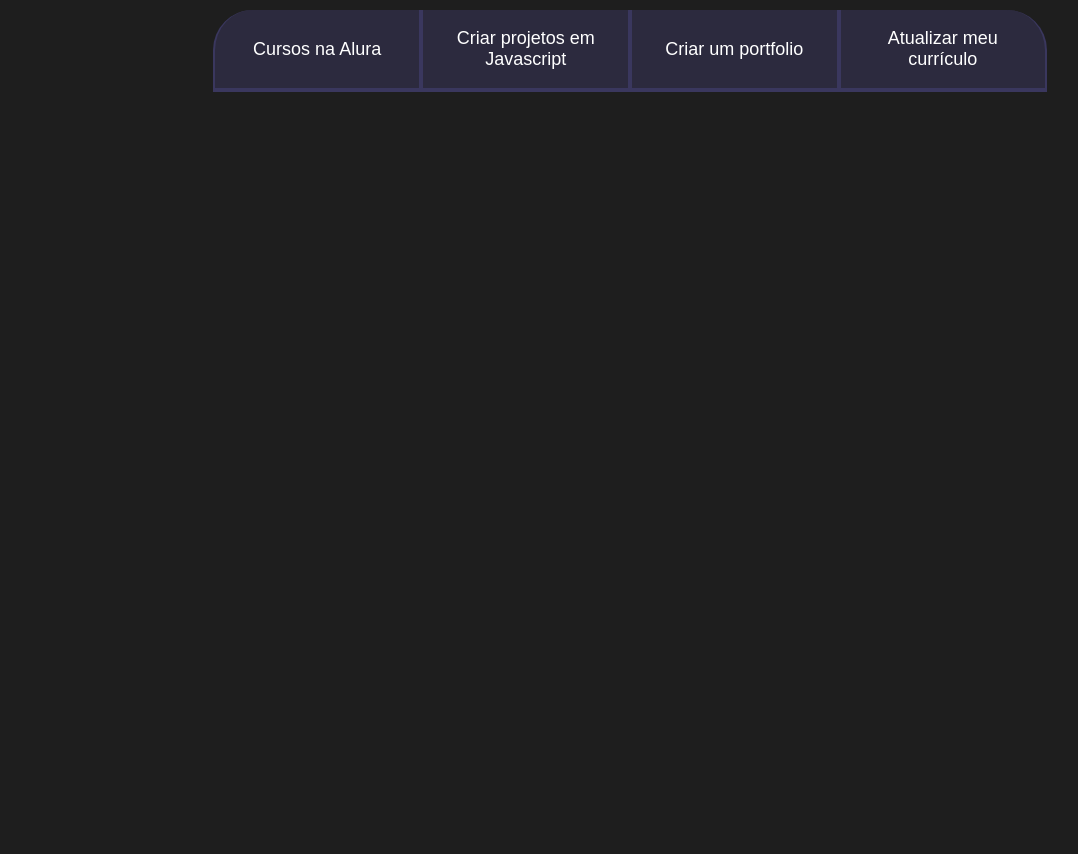
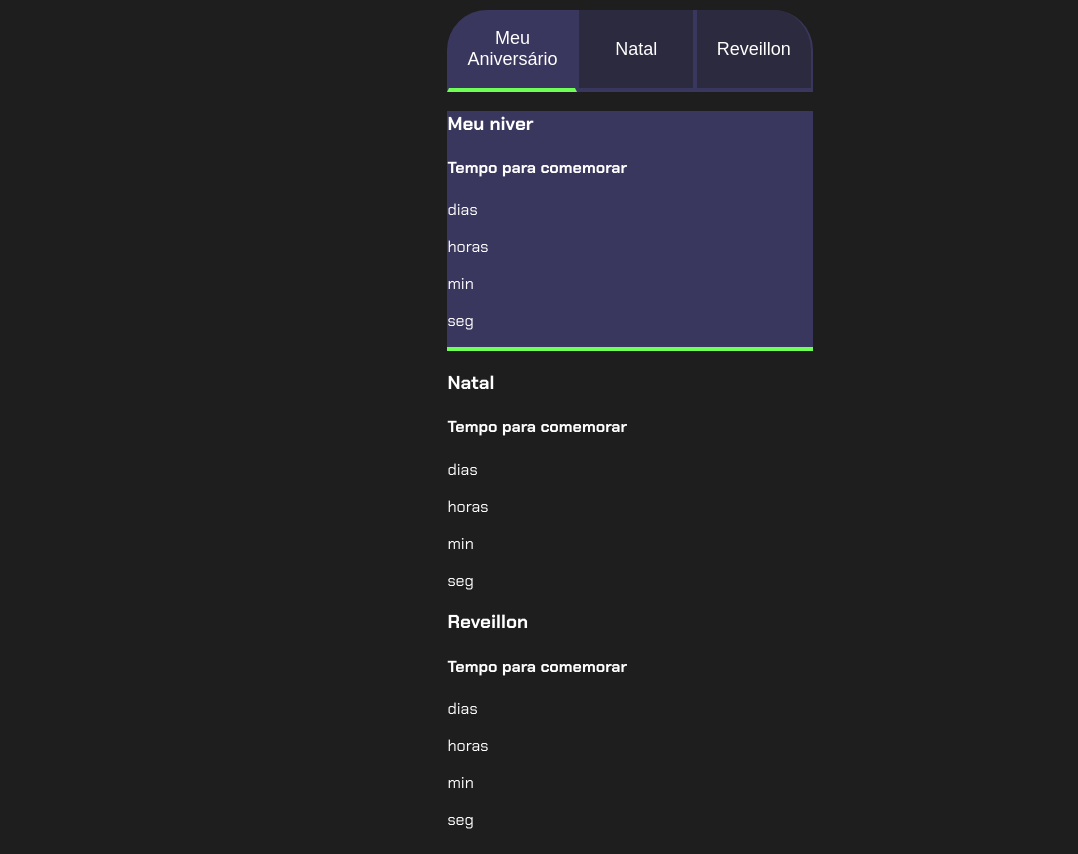
Before and after one commit to enzocaetan06/Alura-2026-Enzo-Caetano, a plain HTML site: page index.html in a window 1280 px wide. Shown: the part 93-947 px from the top of the page, without its empty margins (10-1088 px from the left). Before the commit the page ends 800 px from the top, so only its background shows below. Drawn offline with Linux system fonts and the light colour scheme.

Commit message:
finalizado

```diff
--- a/index.html
+++ b/index.html
@@ -1,22 +1,97 @@
 <!DOCTYPE html>
 <html lang="pt-br">
+
 <head>
-    <meta charset="UTF-8" />
-    <meta name="viewport" content="width=device-width, initial-scale=1.0" />
+    <meta charset="UTF-8">
+    <meta name="viewport" content="width=device-width, initial-scale=1.0">
     <title>Meus objetivos do ano</title>
-    <link rel="stylesheet" href="style.css" />
+    <link rel="stylesheet" href="style.css">
 </head>
 
 <body>
     <section class="conteudo-principal">
-      <h2 class="titulo-principal">Meus Objetivos do ano<span>_</span></h2>
+        <h2 class="titulo-principal">Datas que irei Comemorar ^-^<span></span></h2>
+        <div class="conteudo">
             <div class="botoes">
-        <button class="botao">Cursos na Alura</button>
-        <button class="botao">Criar projetos em Javascript</button>
-        <button class="botao">Criar um portfolio</button>
-        <button class="botao">Atualizar meu currículo</button>
+                <button class="botao ativo">Meu Aniversário</button>
+
+                <button class="botao">Natal</button>
+                <button class="botao">Reveillon</button>
+            </div>
+            <div class="abas-textos">
+                <div class="aba-conteudo ativo">
+                    <h3 class="aba-conteudo-titulo-principal">Meu niver</h3>
+                    <h4 class="aba-conteudo-titulo-secundario">Tempo para comemorar</h4>
+                    <div class="contador">
+                        <div class="contador-digito">
+                            <p class="contador-digito-numero" id="dias0"></p>
+                            <p class="contador-digito-texto">dias</p>
+                        </div>
+                        <div class="contador-digito">
+                            <p class="contador-digito-numero" id="horas0"></p>
+                            <p class="contador-digito-texto">horas</p>
+                        </div>
+                        <div class="contador-digito">
+                            <p class="contador-digito-numero" id="min0"></p>
+                            <p class="contador-digito-texto">min</p>
+                        </div>
+                        <div class="contador-digito">
+                            <p class="contador-digito-numero" id="seg0"></p>
+                            <p class="contador-digito-texto">seg</p>
+                        </div>
+                    </div>
+                </div>
+                <div class="aba-conteudo">
+
+                </div>
+                <div class="aba-conteudo">
+                    <h3 class="aba-conteudo-titulo-principal">Natal</h3>
+                    <h4 class="aba-conteudo-titulo-secundario">Tempo para comemorar</h4>
+                    <div class="contador">
+                        <div class="contador-digito">
+                            <p class="contador-digito-numero" id="dias2"></p>
+                            <p class="contador-digito-texto">dias</p>
+                        </div>
+                        <div class="contador-digito">
+                            <p class="contador-digito-numero" id="horas2"></p>
+                            <p class="contador-digito-texto">horas</p>
+                        </div>
+                        <div class="contador-digito">
+                            <p class="contador-digito-numero" id="min2"></p>
+                            <p class="contador-digito-texto">min</p>
+                        </div>
+                        <div class="contador-digito">
+                            <p class="contador-digito-numero" id="seg2"></p>
+                            <p class="contador-digito-texto">seg</p>
+                        </div>
+                    </div>
+                </div>
+                <div class="aba-conteudo">
+                    <h3 class="aba-conteudo-titulo-principal">Reveillon</h3>
+                    <h4 class="aba-conteudo-titulo-secundario">Tempo para comemorar</h4>
+                    <div class="contador">
+                        <div class="contador-digito">
+                            <p class="contador-digito-numero" id="dias3"></p>
+                            <p class="contador-digito-texto">dias</p>
+                        </div>
+                        <div class="contador-digito">
+                            <p class="contador-digito-numero" id="horas3"></p>
+                            <p class="contador-digito-texto">horas</p>
+                        </div>
+                        <div class="contador-digito">
+                            <p class="contador-digito-numero" id="min3"></p>
+                            <p class="contador-digito-texto">min</p>
+                        </div>
+                        <div class="contador-digito">
+                            <p class="contador-digito-numero" id="seg3"></p>
+                            <p class="contador-digito-texto">seg</p>
+                        </div>
+                    </div>
+                </div>
+            </div>
         </div>
     </section>
     <script src="main.js"></script>
 </body>
+
 </html>
```
Lines whose indentation alone changed are shown as unchanged.
